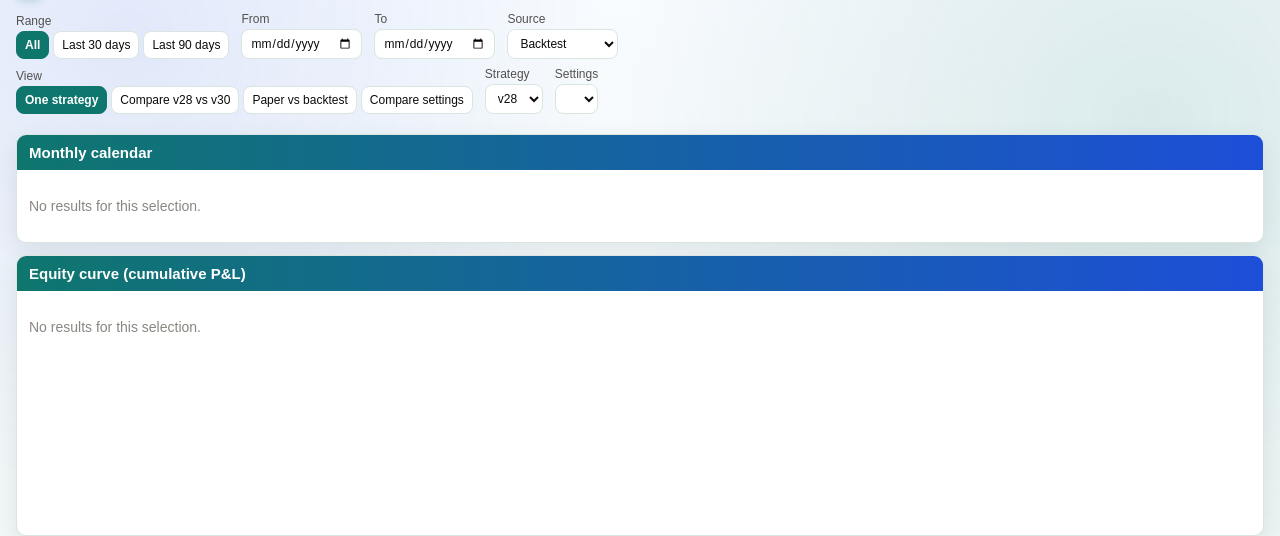
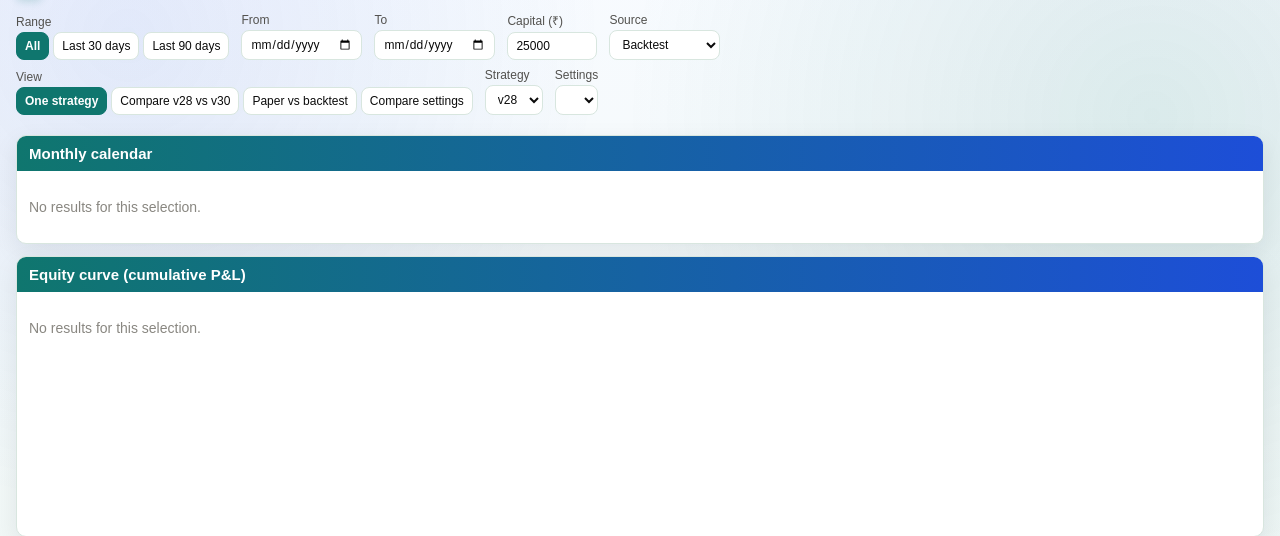
Before and after one commit to rajaprabu-p/ai_algo_ui, a Flask app: page /performance in a window 1280 px wide. Shown: the part 44-580 px from the top of the page. Run offline with Flask 3, Linux system fonts and the light colour scheme; the visitor is signed in with stand-in values (Sample User, id 1); data that the repository does not hold is empty; parts of the project's set-up code (start-up, migrations or seed data) failed here and were passed over.

Commit message:
Performance page: return on capital
- Capital box (default 25,000 for 1 lot, remembered in the browser) and a
  "Return on capital" tile on the single view: total return, max drawdown
  and the average per 21 trading days, each as a percentage of the capital.

Co-Authored-By: Claude Fable 5.2 <noreply@anthropic.com>

```diff
--- a/templates/performance.html
+++ b/templates/performance.html
@@ -230,6 +230,9 @@
     </label>
     <label>From <input type="date" id="from" /></label>
     <label>To <input type="date" id="to" /></label>
+    <label title="Capital kept for 1 lot; used for the return and drawdown percentages">Capital (₹)
+      <input type="number" id="capital" min="1000" step="1000" value="25000" style="width:7.5em" />
+    </label>
     <label id="source-label">Source
       <select id="source"><option value="backtest">Backtest</option><option value="paper">Paper trading</option><option value="live">Live trading</option></select>
     </label>
@@ -690,7 +693,17 @@
       content.classList.remove('loading');
     }
 
+    // Capital kept for 1 lot (default ₹25,000; remembered in this browser).
+    const DEFAULT_CAPITAL = 25000;
+    function capital(){
+      const n = Number(document.getElementById('capital').value);
+      return Number.isFinite(n) && n > 0 ? n : DEFAULT_CAPITAL;
+    }
+    const fmtPct = n => (n > 0 ? '+' : n < 0 ? '−' : '') + Math.abs(n).toFixed(1) + '%';
+    let lastResult = null;
+
     function render(result){
+      lastResult = result;
       const kpis = document.getElementById('kpis');
       const basis = document.getElementById('basis');
       const ids = ['calendar', 'equity', 'drawdown', 'daily', 'daily-table', 'bd-weekday', 'bd-exit_reason', 'bd-gap_type', 'bd-cpr_type',
@@ -715,7 +728,10 @@
         tile('Profit factor', k.profit_factor === null ? '—' : k.profit_factor.toFixed(2), '', 'gross wins ÷ gross losses'),
         tile('Max drawdown', fmtRs(k.max_drawdown), k.max_drawdown < 0 ? 'bad' : '', `worst day ${fmtRs(k.worst_day)}`),
         tile('Avg per trade', fmtRs(k.avg_per_trade), k.avg_per_trade >= 0 ? 'good' : 'bad', `best day ${fmtRs(k.best_day)}`),
-        tile('Trading days', String(k.trading_days), '', `${k.losing_days} losing day(s)`)
+        tile('Trading days', String(k.trading_days), '', `${k.losing_days} losing day(s)`),
+        tile('Return on capital', fmtPct(100 * k.net_pnl / capital()), k.net_pnl >= 0 ? 'good' : 'bad',
+             `on ${fmtPlain(capital())} · max drawdown ${fmtPct(100 * k.max_drawdown / capital())}` +
+             (k.trading_days ? ` · ${fmtPct(100 * k.net_pnl / k.trading_days * 21 / capital())} per 21 trading days` : ''))
       );
       renderCalendar(result.daily);
       lineChart(document.getElementById('equity'), result.daily, 'equity', '--gain', false);
@@ -1156,6 +1172,11 @@
     document.querySelectorAll('[data-view]').forEach(b => b.addEventListener('click', () => setView(b.dataset.view)));
     document.querySelectorAll('.cmp-settings').forEach(s => s.addEventListener('change', () => load()));
     document.getElementById('include-late').addEventListener('change', () => load());
+    try { const c = Number(localStorage.getItem('perfCapital')); if(c > 0) document.getElementById('capital').value = c; } catch(e) {}
+    document.getElementById('capital').addEventListener('change', () => {
+      try { localStorage.setItem('perfCapital', String(capital())); } catch(e) {}
+      if(view === 'single' && lastResult) render(lastResult);
+    });
 
     document.querySelectorAll('[data-preset]').forEach(btn => btn.addEventListener('click', () => {
       preset = btn.dataset.preset;
```
